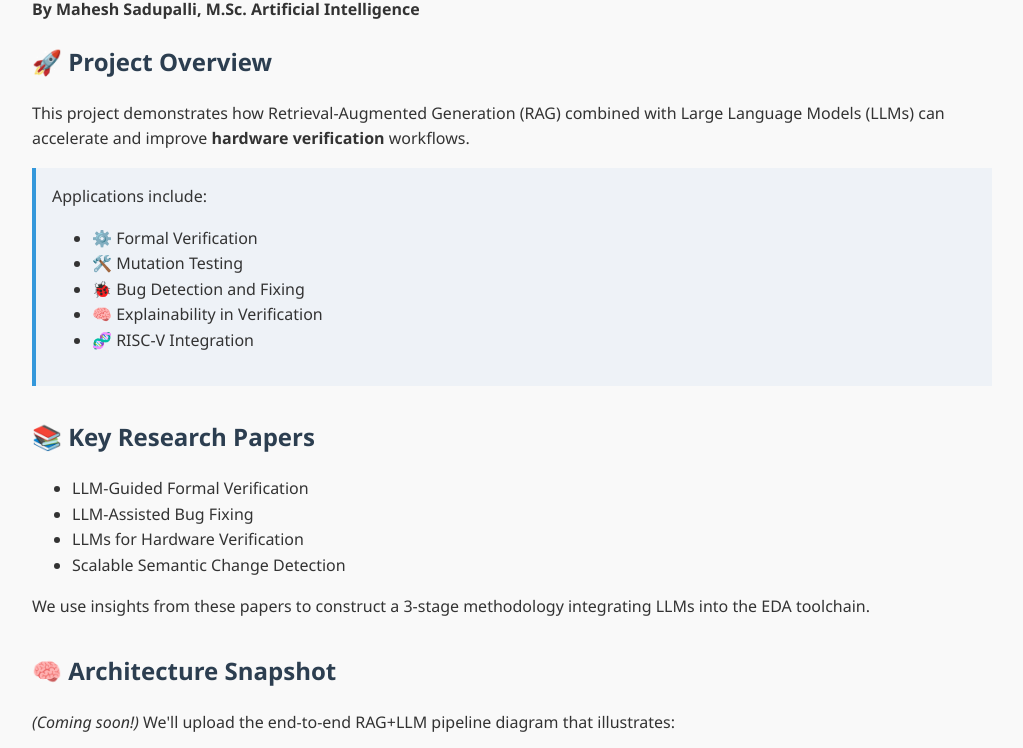
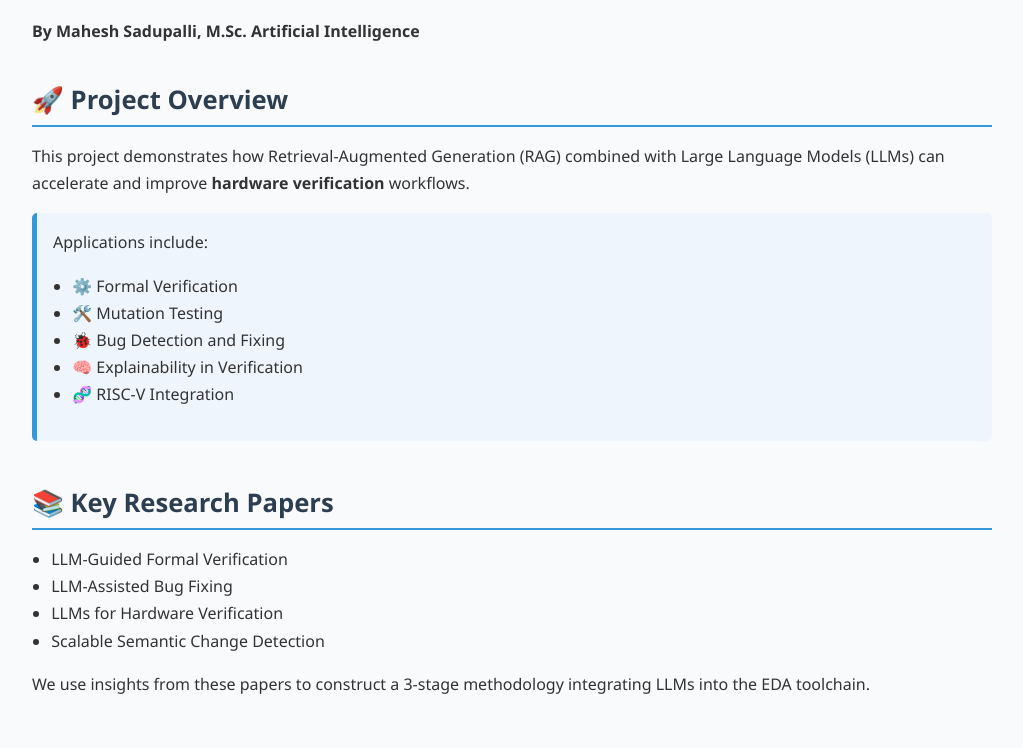
Before and after one commit to mahesh-sadupalli/RAG-LLM-based-Verification, a plain HTML site: page index.html in a window 1280 px wide. Shown: the part 129-877 px from the top of the page, without its empty margins (128-1151 px from the left). Drawn offline with Linux system fonts and the light colour scheme.

Commit message:
Update index.html

```diff
--- a/index.html
+++ b/index.html
@@ -4,32 +4,7 @@
   <meta charset="UTF-8" />
   <meta name="viewport" content="width=device-width, initial-scale=1.0"/>
   <title>RAG-assisted LLM-based Verification</title>
-  <style>
-    body {
-      font-family: "Segoe UI", sans-serif;
-      background: #f9f9f9;
-      color: #333;
-      padding: 2rem;
-      line-height: 1.6;
-      max-width: 960px;
-      margin: auto;
-    }
-    h1, h2 {
-      color: #2c3e50;
-    }
-    a {
-      color: #2980b9;
-      text-decoration: none;
-    }
-    .section {
-      margin-bottom: 2rem;
-    }
-    .highlight {
-      background: #eef2f7;
-      padding: 1rem;
-      border-left: 4px solid #3498db;
-    }
-  </style>
+  <link rel="stylesheet" href="styles.css">
 </head>
 <body>
 
```
